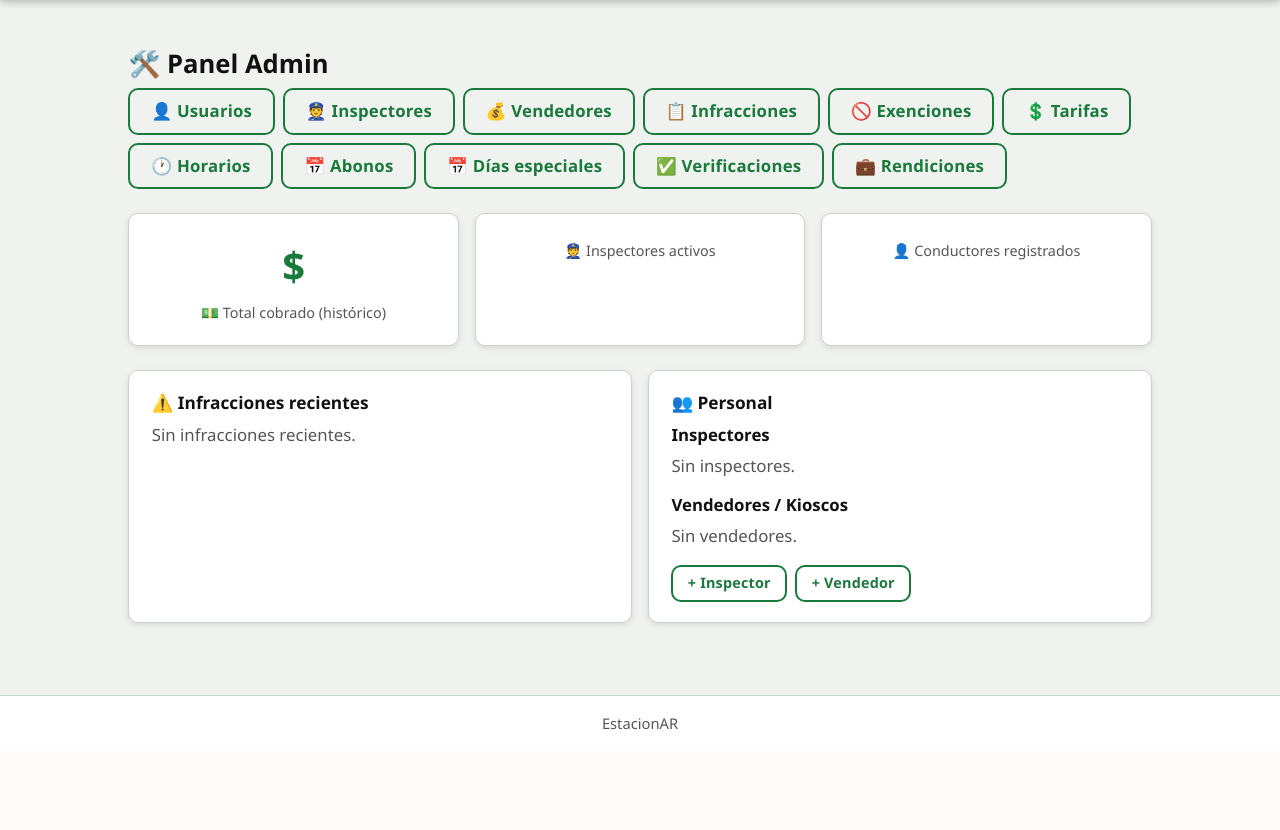
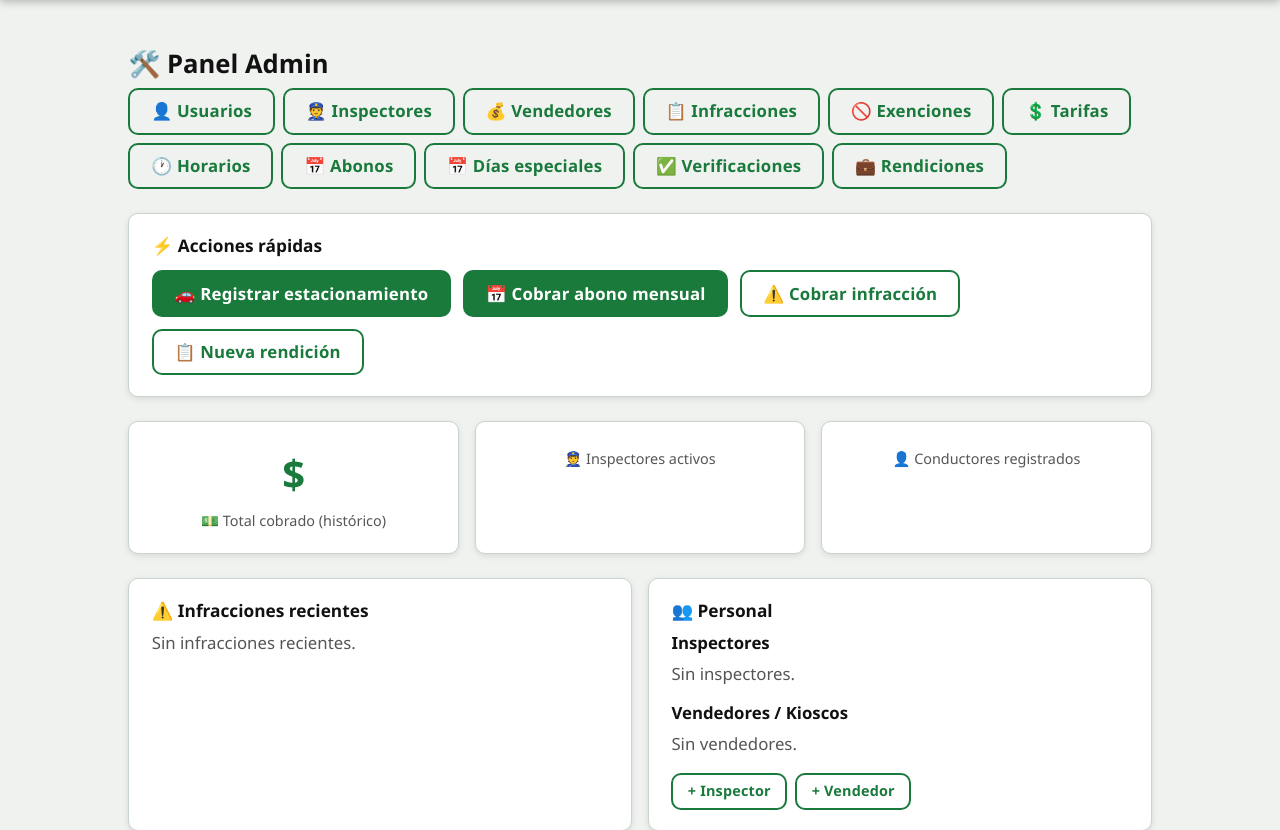
Before and after one commit to PolloLopez/estacionamiento_proyecto, a Django app: template templates/admin/panel_admin.html in a window 1280 px wide. Shown: the part 92-922 px from the top of the page. Before the commit the page ends 822 px from the top, so only its background shows below. Run offline with Django 5.2, Linux system fonts and the light colour scheme; the template is opened without the code that fills it, so the values that code supplies are empty.

Commit message:
feat: acciones rapidas en panel admin (registrar estacionamiento, cobrar abono, infraccion, rendicion)

```diff
--- a/templates/admin/panel_admin.html
+++ b/templates/admin/panel_admin.html
@@ -40,6 +40,25 @@
             {{ rendiciones_pendientes }}
           </span>
         {% endif %}
+      </a>
+    </div>
+  </div>
+
+  <!-- ACCIONES RÁPIDAS -->
+  <div class="card" style="margin-bottom:1.5rem;">
+    <h3 style="margin-bottom:0.85rem;">⚡ Acciones rápidas</h3>
+    <div style="display:flex; gap:0.75rem; flex-wrap:wrap;">
+      <a href="{% url 'vendedores_registrar_estacionamiento' %}" class="btn">
+        🚗 Registrar estacionamiento
+      </a>
+      <a href="{% url 'cobrar_abono' %}" class="btn">
+        📅 Cobrar abono mensual
+      </a>
+      <a href="{% url 'cobrar_infraccion_vendedor' %}" class="btn btn-outline">
+        ⚠️ Cobrar infracción
+      </a>
+      <a href="{% url 'crear_rendicion' %}" class="btn btn-outline">
+        📋 Nueva rendición
       </a>
     </div>
   </div>
```
